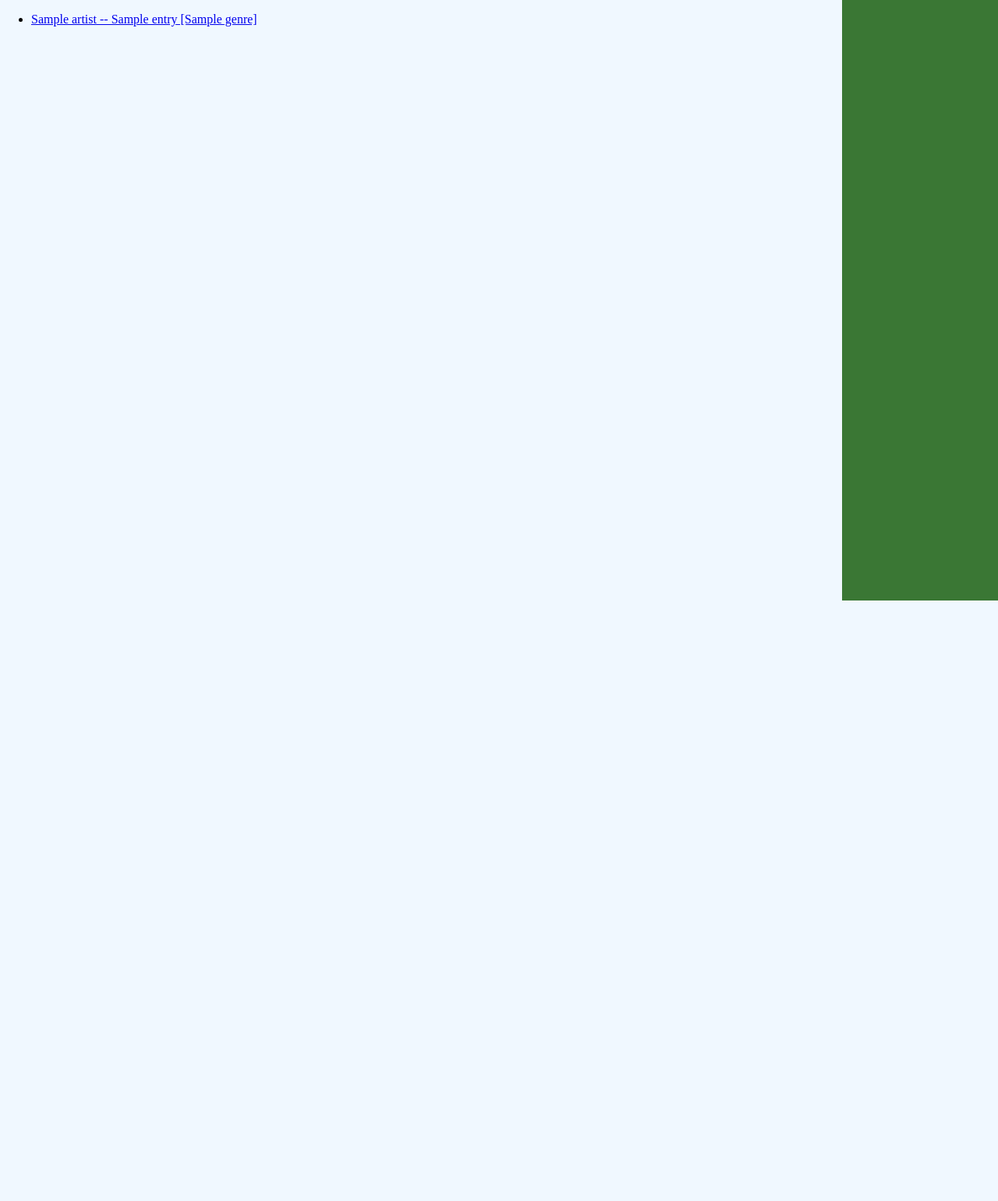
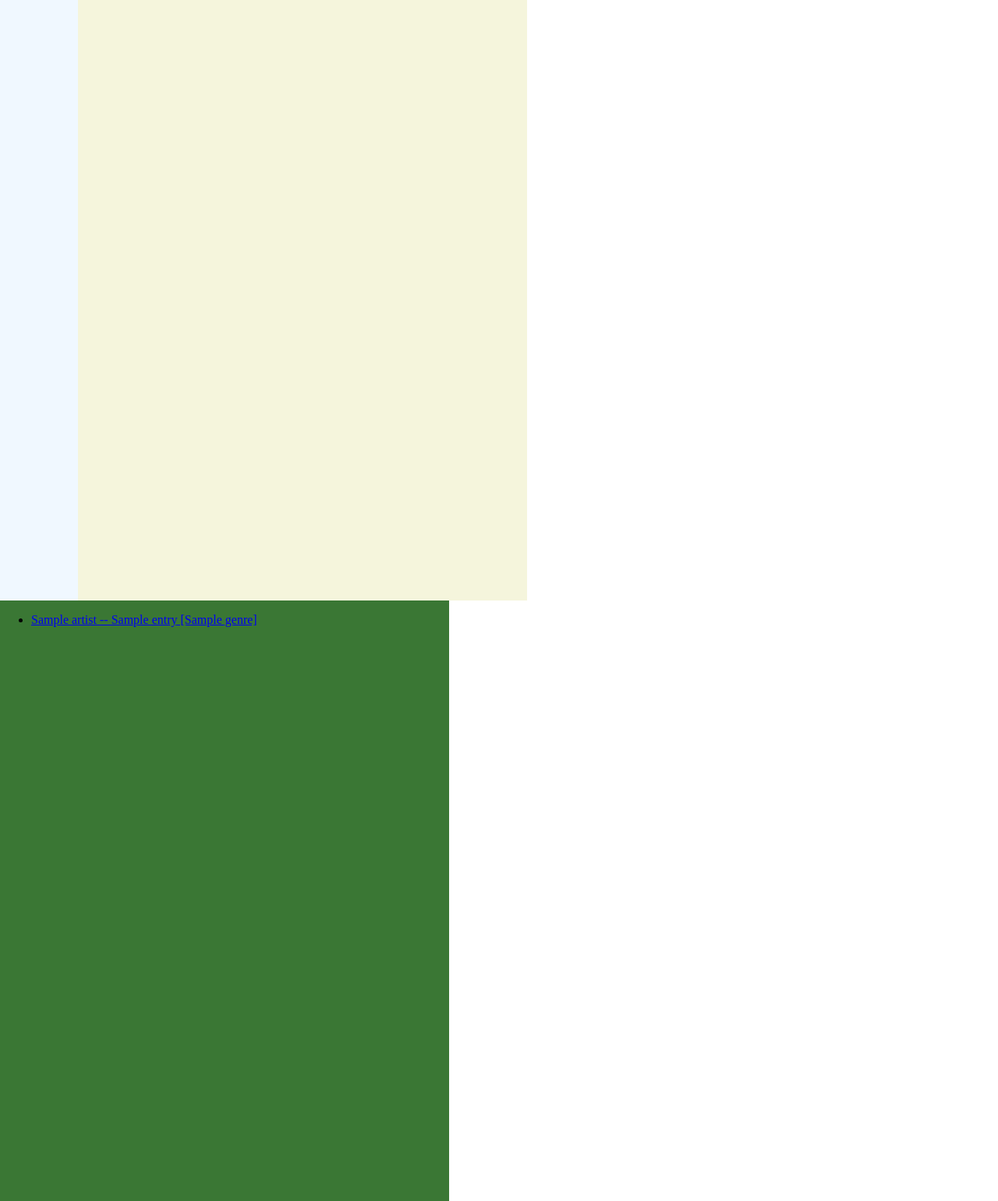
Before and after one commit to marobs/ltt-to-spotify, a Flask app: template templates/ltt.html in a window 1280 px wide. Shown: the part 30-1570 px from the top of the page at 78% size. Before the commit the page ends 800 px from the top, so only its background shows below. Run offline with Flask 2, Linux system fonts and the light colour scheme; the template is opened without the code that fills it: most values are stand-ins (such as "Sample title", 1, 10 or a date in 2020).

Commit message:
Began reformatting ltt frontend

```diff
--- a/static/css/base_style.css
+++ b/static/css/base_style.css
@@ -11,4 +11,5 @@
 
 .main-content {
     flex: 1;
+    width: 100vw;
 }
--- a/static/css/ltt_style.css
+++ b/static/css/ltt_style.css
@@ -1,12 +1,23 @@
 .left {
     background-color: aliceblue;
     overflow: hidden;
+    float: left;
     height: 100%;
+    width: 10%;
+    max-width: 100px;
+}
+
+.middle {
+    background-color: beige;
+    overflow: scroll;
+    height: 100%;
+    width: 45%;
+
 }
 
 .right {
-    width: 200px;
+    background-color: #3A7734;
+    float: left;
     height: 100%;
-    float: right;
-    background-color: #3A7734;
+    width: 45%;
 }
--- a/templates/ltt.html
+++ b/templates/ltt.html
@@ -12,8 +12,9 @@
 {% endblock %}
 
 {% block content %}
-    <div class="right"></div>
-    <div class="left">
+    <div class="left"></div>
+    <div class="middle"></div>
+    <div class="right">
         <ul>
         {% for entry in songList %}
             <li><a href="{{ entry["url"] }}">{{ entry["artist"] }} -- {{ entry["title"] }} [{{ entry["genre"] }}] {% if "year" in entry %}({{ entry["year"]}}){% endif %} </a></li>
```
